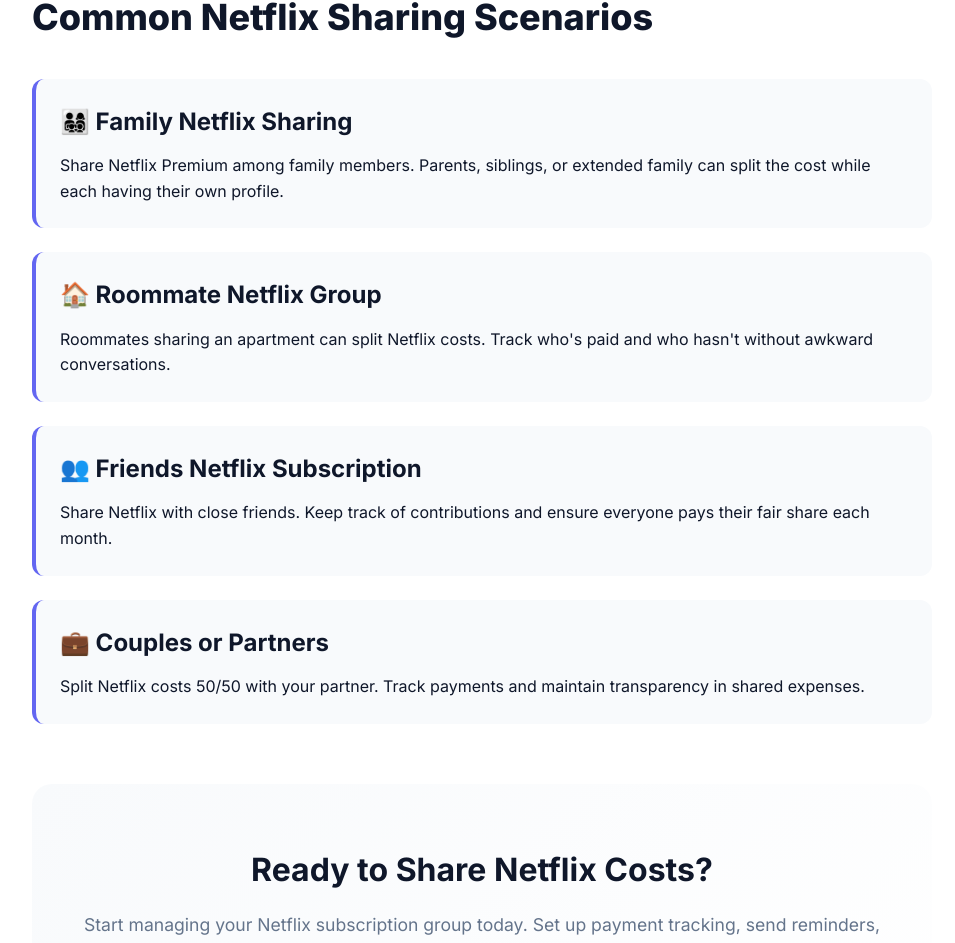
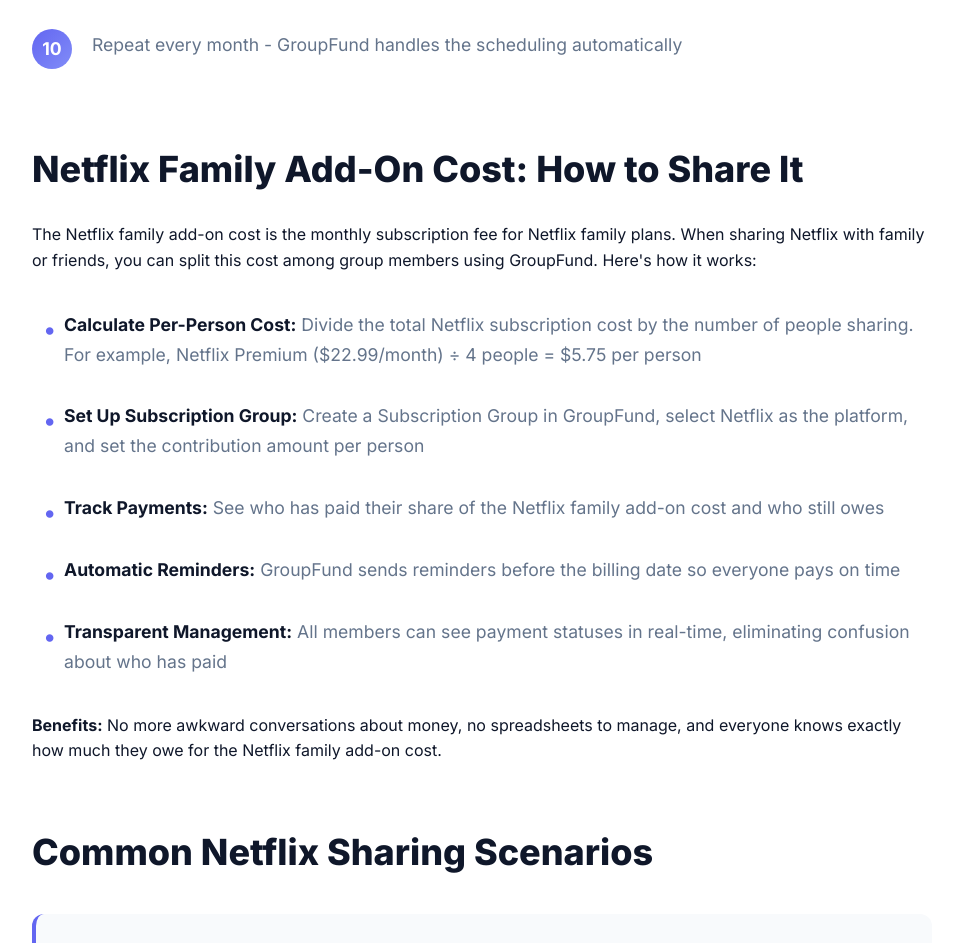
Before and after one commit to chinazaaa/groupfund-website, a React (Vite) app: page /subscription-groups/netflix in a window 1280 px wide. Shown: the part 3021-3964 px from the top of the page, without its empty margins (158-1113 px from the left). Built offline with nearby package versions, Linux system fonts and the light colour scheme.

Commit message:
Update NetflixPage.jsx

```diff
--- a/src/pages/NetflixPage.jsx
+++ b/src/pages/NetflixPage.jsx
@@ -1,15 +1,51 @@
-import React from 'react'
+import React, { useEffect } from 'react'
 import { Link } from 'react-router-dom'
 import SEO from '../components/SEO'
 import '../App.css'
 
 export default function NetflixSubscriptionPage() {
+  useEffect(() => {
+    const faqStructuredData = {
+      "@context": "https://schema.org",
+      "@type": "FAQPage",
+      "mainEntity": [
+        {
+          "@type": "Question",
+          "name": "How do I share Netflix family add-on cost?",
+          "acceptedAnswer": {
+            "@type": "Answer",
+            "text": "To share Netflix family add-on cost, create a Subscription Group in GroupFund, select Netflix as the platform, set the monthly contribution amount per person, and invite your family members using the unique invite code. GroupFund tracks who has paid their share of the Netflix family add-on cost, sends automatic reminders before the billing date, and provides real-time payment status updates. This makes it easy to split and manage Netflix family plan costs transparently."
+          }
+        },
+        {
+          "@type": "Question",
+          "name": "What is the Netflix family add-on cost?",
+          "acceptedAnswer": {
+            "@type": "Answer",
+            "text": "The Netflix family add-on cost refers to the monthly subscription fee for Netflix family plans (like Netflix Premium at $22.99/month). When sharing Netflix with family or friends, you can split this cost among group members. For example, Netflix Premium ($22.99/month) shared among 4 people costs approximately $5.75 per person. GroupFund helps you organize, track, and manage these shared Netflix family add-on costs efficiently."
+          }
+        }
+      ]
+    }
+
+    const script = document.createElement('script')
+    script.type = 'application/ld+json'
+    script.setAttribute('data-netflix-faq-schema', 'true')
+    script.textContent = JSON.stringify(faqStructuredData)
+    document.head.appendChild(script)
+
+    return () => {
+      const scriptToRemove = document.querySelector('script[data-netflix-faq-schema]')
+      if (scriptToRemove) scriptToRemove.remove()
+    }
+  }, [])
+
   return (
     <>
       <SEO
-        title="Share Netflix Subscription Costs | Group Netflix Payment Tracking | GroupFund"
-        description="Split Netflix subscription costs with GroupFund. Organize group contributions for Netflix Premium or Standard plans, track payments, manage deadlines, and share Netflix fairly among friends and family."
-        keywords="netflix group subscription, share netflix cost, netflix payment splitting, netflix group contributions, split netflix subscription, netflix family plan, share netflix premium, netflix cost sharing"
+        title="Share Netflix Subscription Costs | Netflix Family Add-On Cost | GroupFund"
+        description="Split Netflix subscription costs and manage Netflix family add-on cost with GroupFund. Organize group contributions for Netflix Premium or Standard plans, track payments, manage deadlines, and share Netflix fairly among friends and family."
+        keywords="netflix group subscription, share netflix cost, netflix payment splitting, netflix group contributions, split netflix subscription, netflix family plan, share netflix premium, netflix cost sharing, netflix family add on cost, netflix family add-on cost, netflix family addon cost"
         canonical="https://www.groupfund.app/subscription-groups/netflix"
       />
 
@@ -66,6 +102,7 @@
               <ul className="use-cases-list">
                 <li><strong>Netflix Premium ($22.99/month):</strong> 4 screens, Ultra HD quality - perfect for sharing among 4 people at ~$5.75 each</li>
                 <li><strong>Netflix Standard ($15.49/month):</strong> 2 screens, Full HD quality - ideal for sharing between 2 people at ~$7.75 each</li>
+                <li><strong>Netflix Family Add-On Cost:</strong> Share Netflix family plan costs with friends and family. Split the monthly subscription fee among group members using GroupFund's Subscription Groups. Track who has paid their share of the Netflix family add-on cost, set automatic reminders, and manage payments transparently.</li>
                 <li><strong>Any Netflix Subscription:</strong> Works with any Netflix plan type and billing cycle</li>
               </ul>
             </div>
@@ -84,6 +121,23 @@
                 <li>Everyone sees payment statuses in real-time</li>
                 <li>Repeat every month - GroupFund handles the scheduling automatically</li>
               </ol>
+            </div>
+
+            <div className="group-type-section">
+              <h2>Netflix Family Add-On Cost: How to Share It</h2>
+              <p>
+                The Netflix family add-on cost is the monthly subscription fee for Netflix family plans. When sharing Netflix with family or friends, you can split this cost among group members using GroupFund. Here's how it works:
+              </p>
+              <ul className="use-cases-list">
+                <li><strong>Calculate Per-Person Cost:</strong> Divide the total Netflix subscription cost by the number of people sharing. For example, Netflix Premium ($22.99/month) ÷ 4 people = $5.75 per person</li>
+                <li><strong>Set Up Subscription Group:</strong> Create a Subscription Group in GroupFund, select Netflix as the platform, and set the contribution amount per person</li>
+                <li><strong>Track Payments:</strong> See who has paid their share of the Netflix family add-on cost and who still owes</li>
+                <li><strong>Automatic Reminders:</strong> GroupFund sends reminders before the billing date so everyone pays on time</li>
+                <li><strong>Transparent Management:</strong> All members can see payment statuses in real-time, eliminating confusion about who has paid</li>
+              </ul>
+              <p>
+                <strong>Benefits:</strong> No more awkward conversations about money, no spreadsheets to manage, and everyone knows exactly how much they owe for the Netflix family add-on cost.
+              </p>
             </div>
 
             <div className="group-type-section">
```
